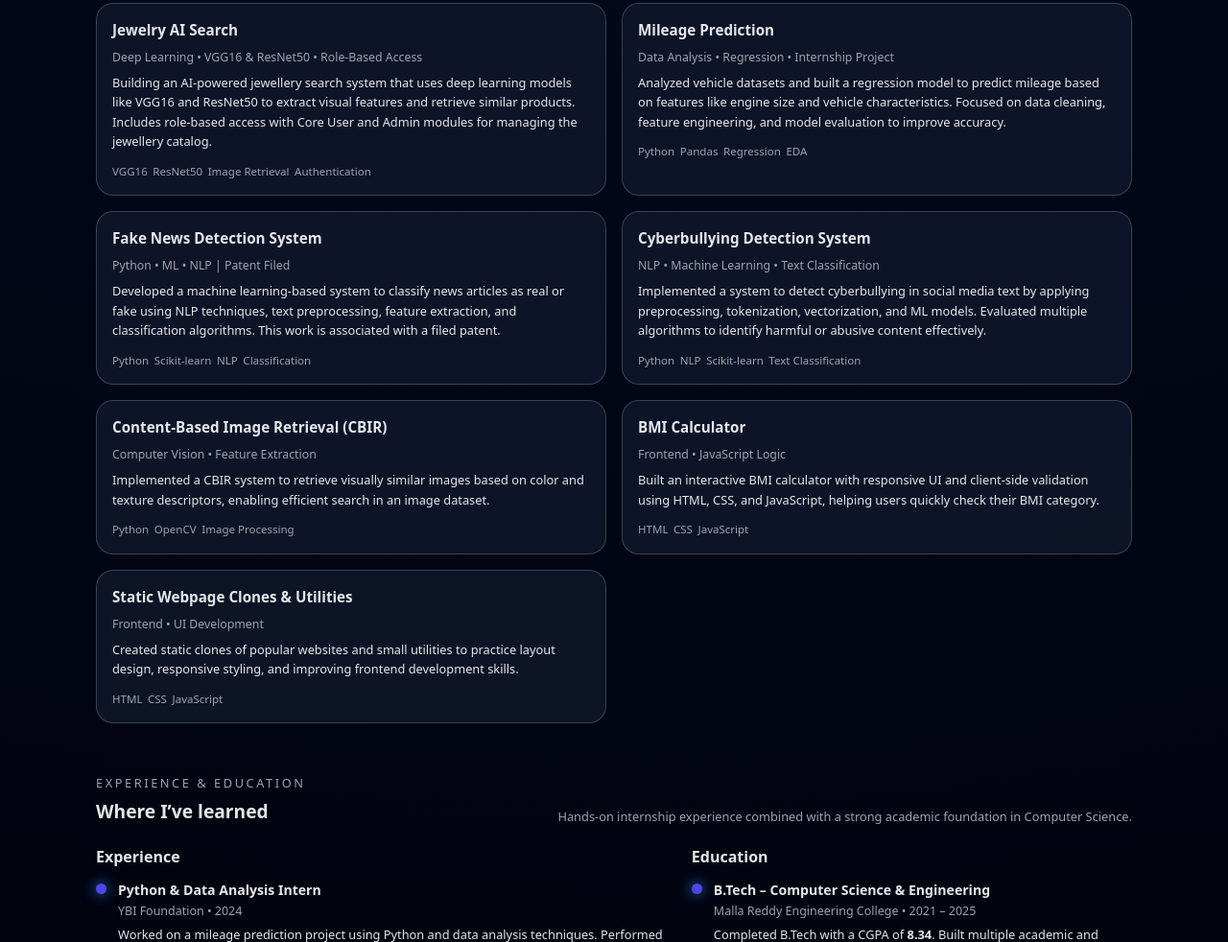
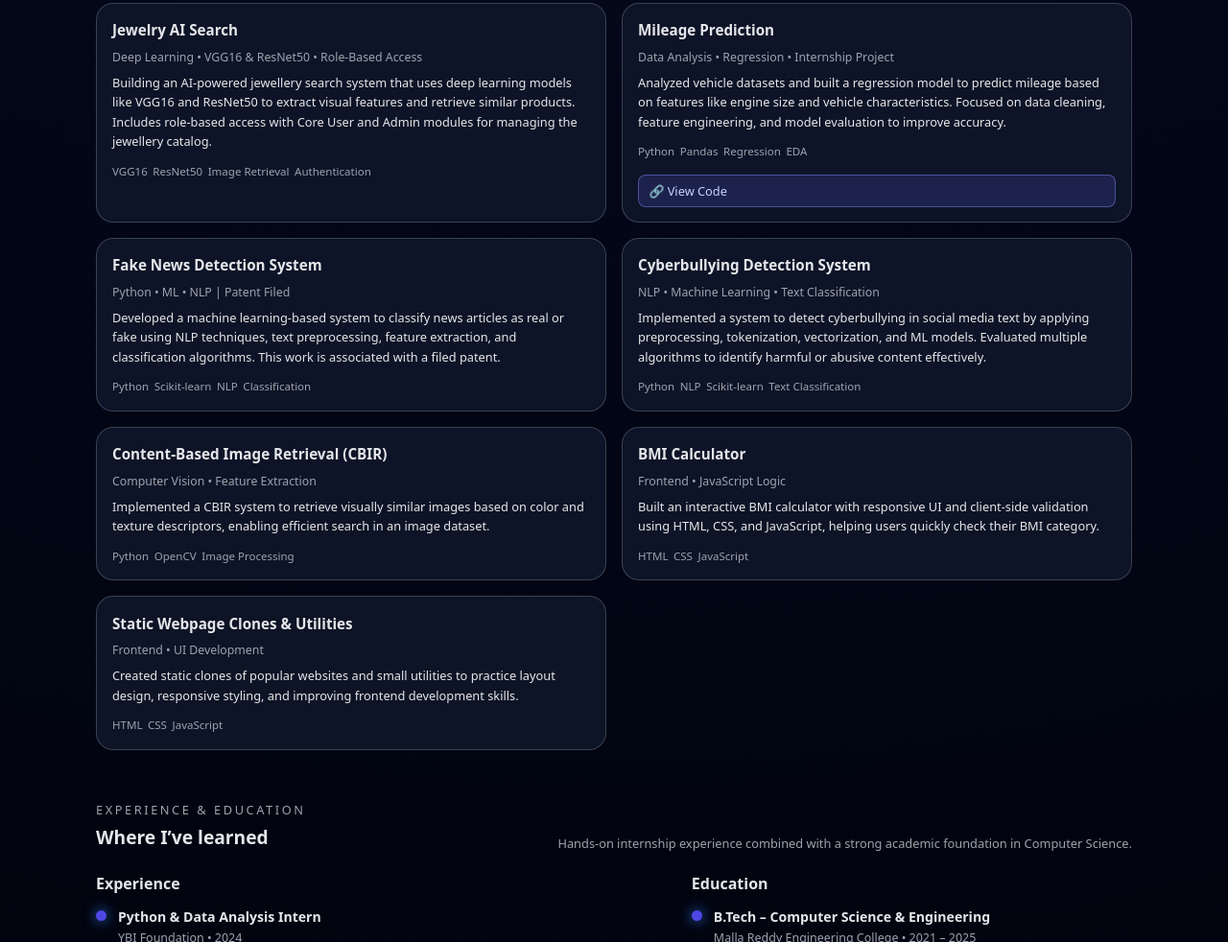
Before and after one commit to Sakethreddy3006/saketh-portfolio, a plain HTML site: page index.html in a window 1280 px wide. Shown: the part 1745-2727 px from the top of the page at 96% size. Drawn offline with Linux system fonts and the light colour scheme.

Commit message:
Add project link to Mileage Prediction project

```diff
--- a/index.html
+++ b/index.html
@@ -755,6 +755,23 @@
       font-size: 0.75rem;
       color: var(--muted);
     }
+    .project-link {
+  margin-top: 0.5rem;
+  display: inline-block;
+  font-size: 0.8rem;
+  padding: 0.35rem 0.65rem;
+  border-radius: 8px;
+  background: rgba(99,102,241,0.18);
+  border: 1px solid rgba(129,140,248,0.45);
+  color: #c7d2fe;
+  transition: 0.25s ease;
+}
+
+.project-link:hover {
+  background: rgba(129,140,248,0.35);
+  transform: translateY(-2px);
+}
+
 
     .field-input,
     .field-textarea {
@@ -1200,6 +1217,10 @@
           <div class="project-tags">
             <span>Python</span><span>Pandas</span><span>Regression</span><span>EDA</span>
           </div>
+          <a href="https://github.com/Sakethreddy3006/Mileage_Prediction" target="_blank" class="project-link">
+  🔗 View Code
+</a>
+
         </article>
 
         <!-- 3. Fake News Detection (Patent) -->
```
